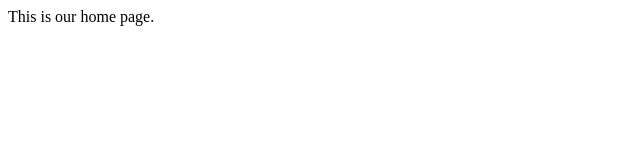
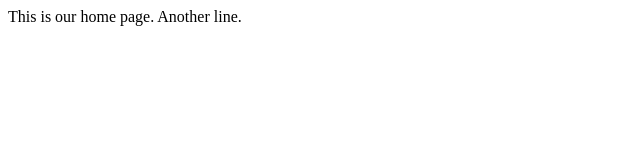
Before and after one commit to uggamer68/StaticWebApp, a plain HTML site: page index.html in a window 1280 px wide. Shown: the whole page, without its empty margins (0-640 px from the left). Drawn offline with Linux system fonts and the light colour scheme.

Commit message:
Update index.html
added another line

```diff
--- a/index.html
+++ b/index.html
@@ -5,5 +5,6 @@
 </head>
 <body>
 	This is our home page.
+	Another line.
 </body>
 </html>
```
